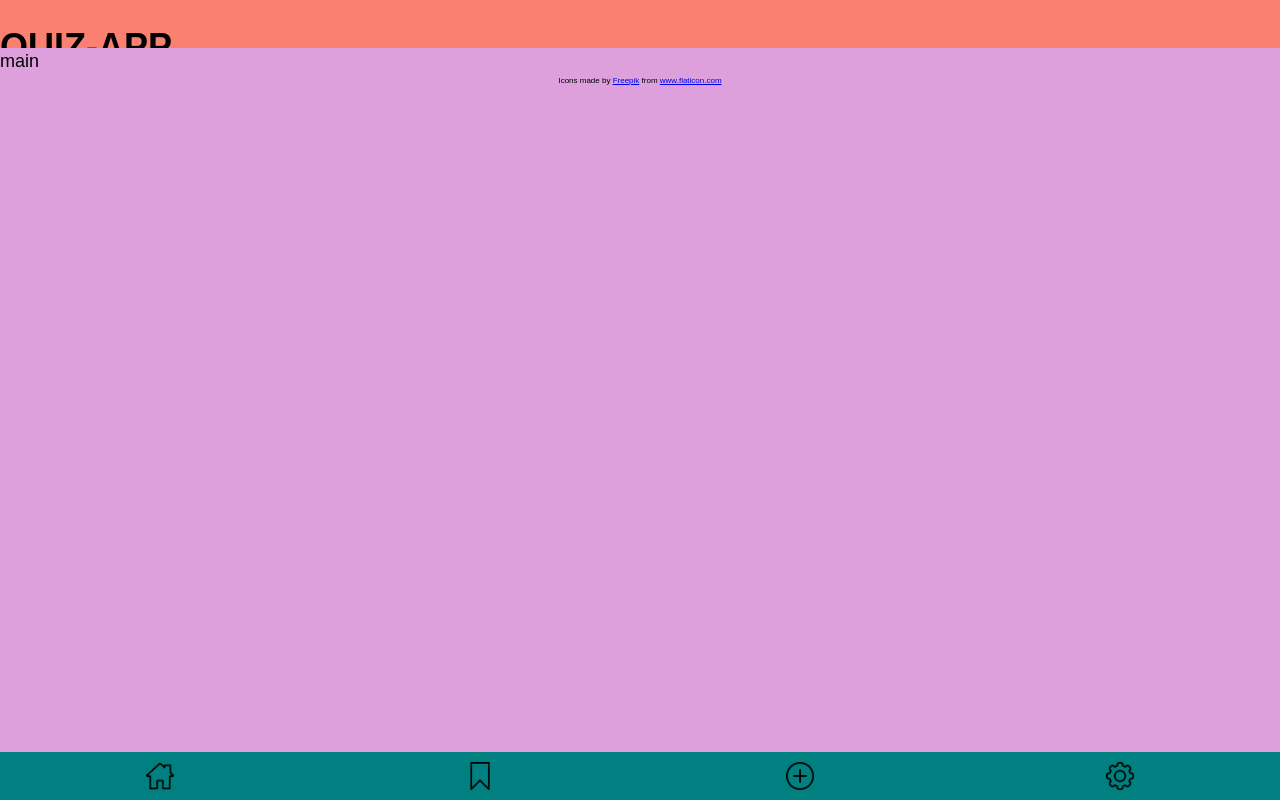
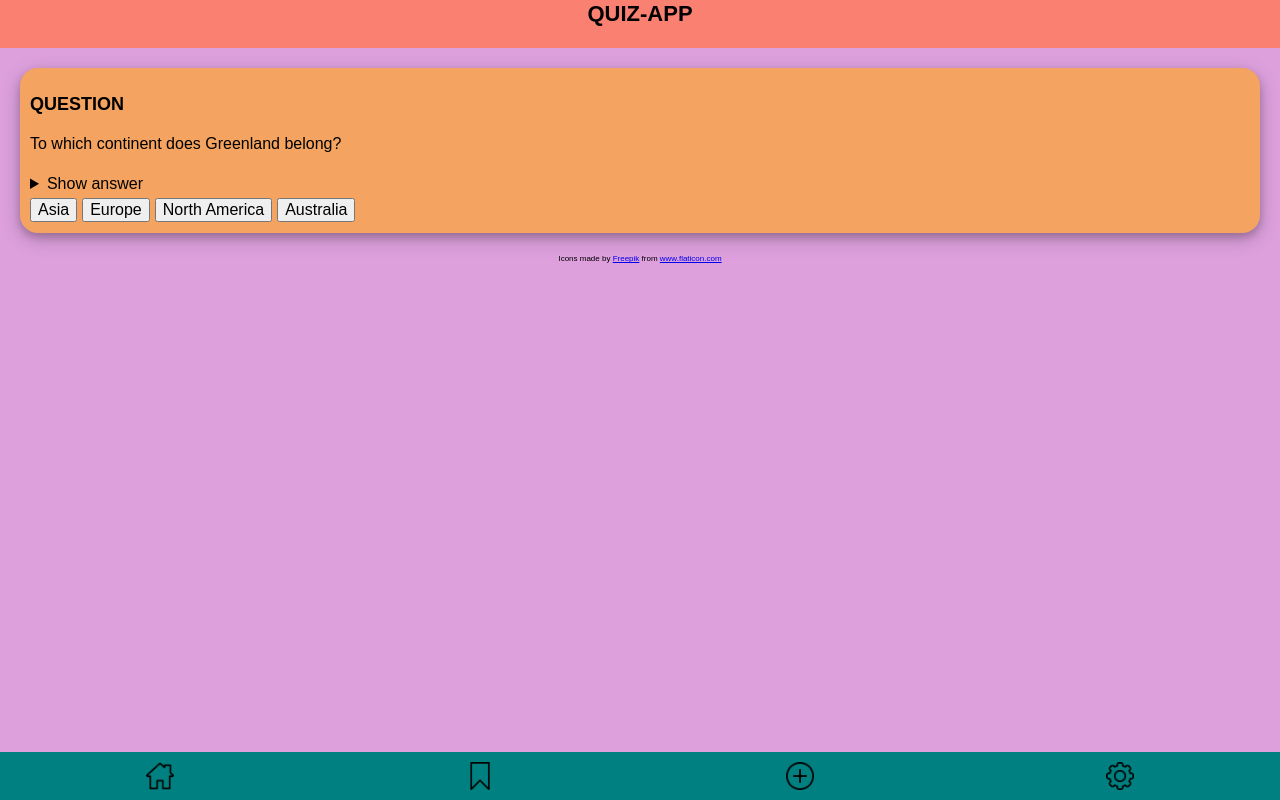
Before and after one commit to AmmNJ/quiz-app, a website: page index.html in a window 1280 px wide. Drawn offline with Linux system fonts and the light colour scheme.

Commit message:
Add quiz-card layout & page-title

```diff
--- a/index.html
+++ b/index.html
@@ -9,11 +9,24 @@
 
   <body class="app-grid">
     <header class="app-grid__header">
-      <h1>QUIZ-APP</h1>
+      <h1 class="page-title">QUIZ-APP</h1>
     </header>
 
     <main class="app-grid__main">
-      main
+      <section class="quiz-card">
+        <h2 class="quiz-card__heading">QUESTION</h2>
+        <p class="quiz-card__question">
+          To which continent does Greenland belong?
+        </p>
+        <details class="quiz-card__answer-details">
+          <summary>Show answer</summary>
+          <p>The answer is North America.</p>
+        </details>
+        <button class="quiz-card__answer-button">Asia</button>
+        <button class="quiz-card__answer-button">Europe</button>
+        <button class="quiz-card__answer-button">North America</button>
+        <button class="quiz-card__answer-button">Australia</button>
+      </section>
 
       <div class="flaticon-referal">
         Icons made by
--- /dev/null
+++ b/styles/components/_page-title.css
@@ -0,0 +1,5 @@
+.page-title {
+  margin: 0;
+  text-align: center;
+  font-size: 22px;
+}
--- /dev/null
+++ b/styles/components/_quiz-card.css
@@ -0,0 +1,25 @@
+.quiz-card {
+  /* display: flex; */
+  margin: 20px;
+  padding: 10px;
+  height: auto;
+  background-color: sandybrown;
+  border-radius: 18px;
+  box-shadow: 0 4px 8px 0 rgba(0, 0, 0, 0.2), 0 6px 20px 0 rgba(0, 0, 0, 0.2);
+}
+
+.quiz-card__heading {
+  font-size: 18px;
+}
+
+.quiz-card__question {
+  font-size: 16px;
+}
+
+.quiz-card__answer-details {
+  font-size: 16px;
+}
+
+.quiz-card__answer-button {
+  font-size: 16px;
+}
--- a/styles/index.css
+++ b/styles/index.css
@@ -1,3 +1,5 @@
 @import '_base.css';
 @import 'components/_app-grid.css';
 @import 'components/_navbar.css';
+@import 'components/_page-title.css';
+@import 'components/_quiz-card.css';
```
